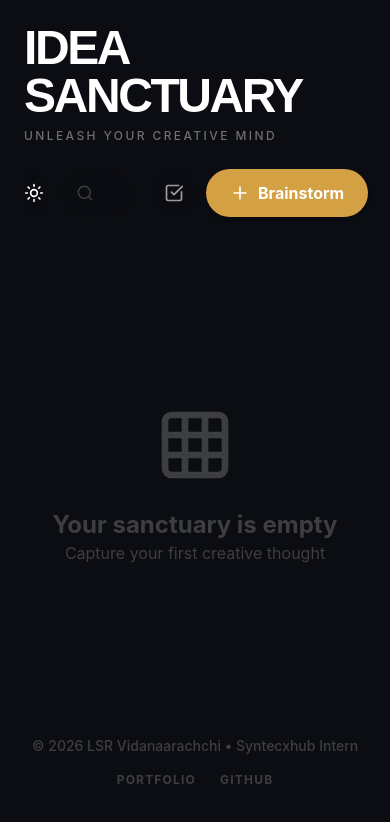
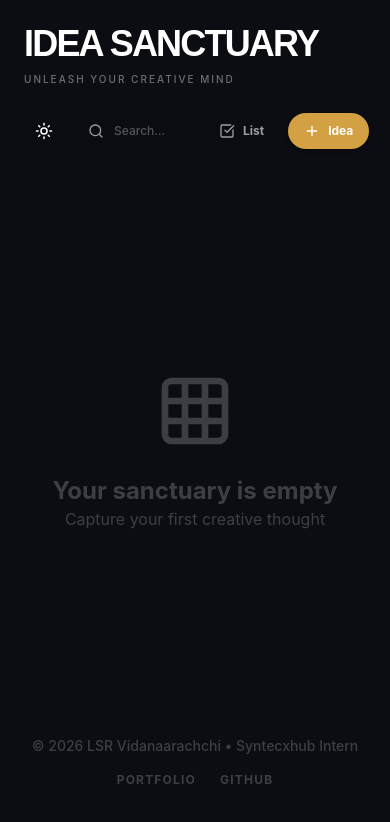
Before and after one commit to lakipop/Idea-Sanctuary-NoteApp, a React (Vite) app: page / in a window 390 px wide. Shown: the top 822 px of the page. Built offline with nearby package versions, Linux system fonts and the light colour scheme.

Commit message:
implement main application layout and note management interface in App.tsx

```diff
--- a/src/App.tsx
+++ b/src/App.tsx
@@ -63,44 +63,47 @@ export default function App() {
   return (
     <div className="min-h-screen flex flex-col p-6 md:p-10 transition-colors duration-500">
       {/* Header */}
-      <header className="flex flex-col md:flex-row justify-between items-start md:items-center gap-6 mb-12">
-        <div>
-          <h1 className="text-5xl font-black tracking-tighter mb-2 font-display">IDEA SANCTUARY</h1>
-          <p className="text-current opacity-40 font-medium uppercase tracking-[0.2em] text-xs">Unleash Your Creative Mind</p>
+      <header className="flex flex-col lg:flex-row justify-between items-start lg:items-center gap-6 mb-12">
+        <div className="shrink-0">
+          <h1 className="text-4xl md:text-5xl font-black tracking-tighter mb-2 font-display">IDEA SANCTUARY</h1>
+          <p className="text-current opacity-40 font-medium uppercase tracking-[0.2em] text-[10px] md:text-xs">Unleash Your Creative Mind</p>
         </div>
 
-        <div className="flex items-center gap-4 w-full md:w-auto">
+        <div className="grid grid-cols-2 lg:flex items-center gap-4 w-full lg:w-auto">
+          <div className="flex items-center gap-2 flex-1">
             <button
               onClick={() => setIsDarkMode(!isDarkMode)}
-            className="w-12 h-12 rounded-full bg-black/5 dark:bg-white/5 flex items-center justify-center hover:bg-black/10 dark:hover:bg-white/10 transition-colors"
+              className="w-10 h-10 shrink-0 rounded-full bg-black/5 dark:bg-white/5 flex items-center justify-center hover:bg-black/10 dark:hover:bg-white/10 transition-colors"
             >
-            {isDarkMode ? <Sun size={20} /> : <Moon size={20} />}
+              {isDarkMode ? <Sun size={18} /> : <Moon size={18} />}
             </button>
 
-          <div className="relative flex-1 md:w-80 group">
-            <Search className="absolute left-4 top-1/2 -translate-y-1/2 opacity-20 group-focus-within:text-[var(--color-accent)] transition-colors" size={18} />
+            <div className="relative flex-1 group">
+              <Search className="absolute left-4 top-1/2 -translate-y-1/2 opacity-60 group-focus-within:text-[var(--color-accent)] transition-colors" size={16} />
               <input
                 type="text"
                 value={searchQuery}
                 onChange={(e) => setSearchQuery(e.target.value)}
-              placeholder="Search your brain..."
-              className="w-full bg-black/5 dark:bg-white/5 border border-transparent rounded-full py-3 pl-12 pr-6 outline-none focus:border-[var(--color-accent)]/50 transition-all font-medium"
+                placeholder="Search..."
+                className="w-full bg-black/5 dark:bg-white/5 border-2 border-transparent rounded-full py-2.5 pl-10 pr-4 outline-none focus:border-[var(--color-accent)]/30 focus:bg-transparent transition-all font-medium text-xs text-current placeholder:text-current placeholder:opacity-30"
               />
             </div>
-          <div className="flex gap-2">
+          </div>
+
+          <div className="flex items-center gap-2 flex-1 lg:flex-initial">
             <button
               onClick={() => { addNote('checklist'); openEditor(null); }}
-              className="w-12 h-12 rounded-full bg-black/5 dark:bg-white/5 flex items-center justify-center hover:bg-black/10 dark:hover:bg-white/10 transition-colors opacity-60"
-              title="Add Checklist"
+              className="flex-1 lg:flex-initial px-4 py-2.5 rounded-full bg-black/5 dark:bg-white/5 font-bold flex items-center justify-center gap-2 hover:bg-black/10 dark:hover:bg-white/10 transition-all text-xs"
             >
-              <CheckSquare size={20} />
+              <CheckSquare size={16} className="opacity-60" />
+              <span className="opacity-60">List</span>
             </button>
             <button
               onClick={() => { addNote('text'); openEditor(null); }}
-              className="px-6 py-3 rounded-full bg-[var(--color-accent)] text-white font-bold flex items-center gap-2 hover:opacity-90 active:scale-95 transition-all shadow-md"
+              className="flex-1 lg:flex-initial px-4 py-2.5 rounded-full bg-[var(--color-accent)] text-white font-bold flex items-center justify-center gap-2 hover:opacity-90 active:scale-95 transition-all shadow-md text-xs"
             >
-              <Plus size={20} />
-              <span>Brainstorm</span>
+              <Plus size={16} />
+              <span>Idea</span>
             </button>
           </div>
         </div>
```
Lines whose indentation alone changed are shown as unchanged.
